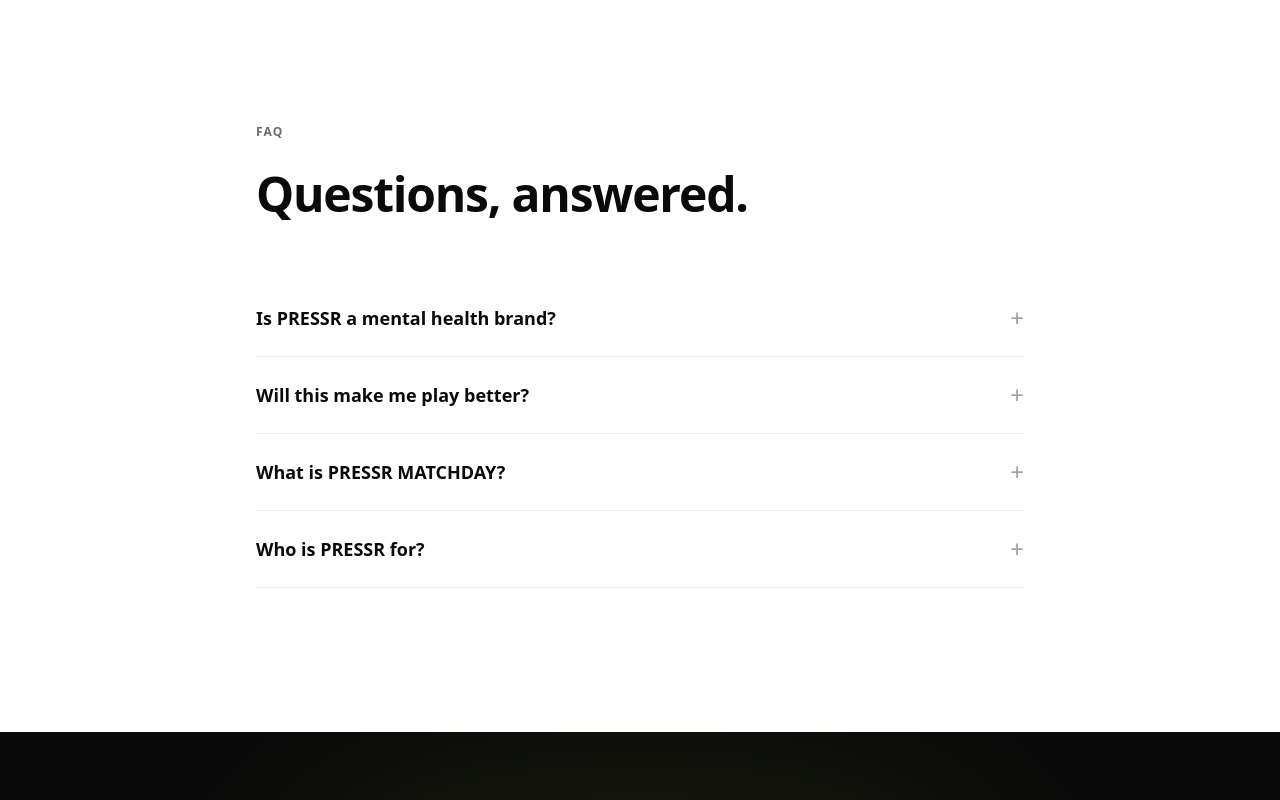
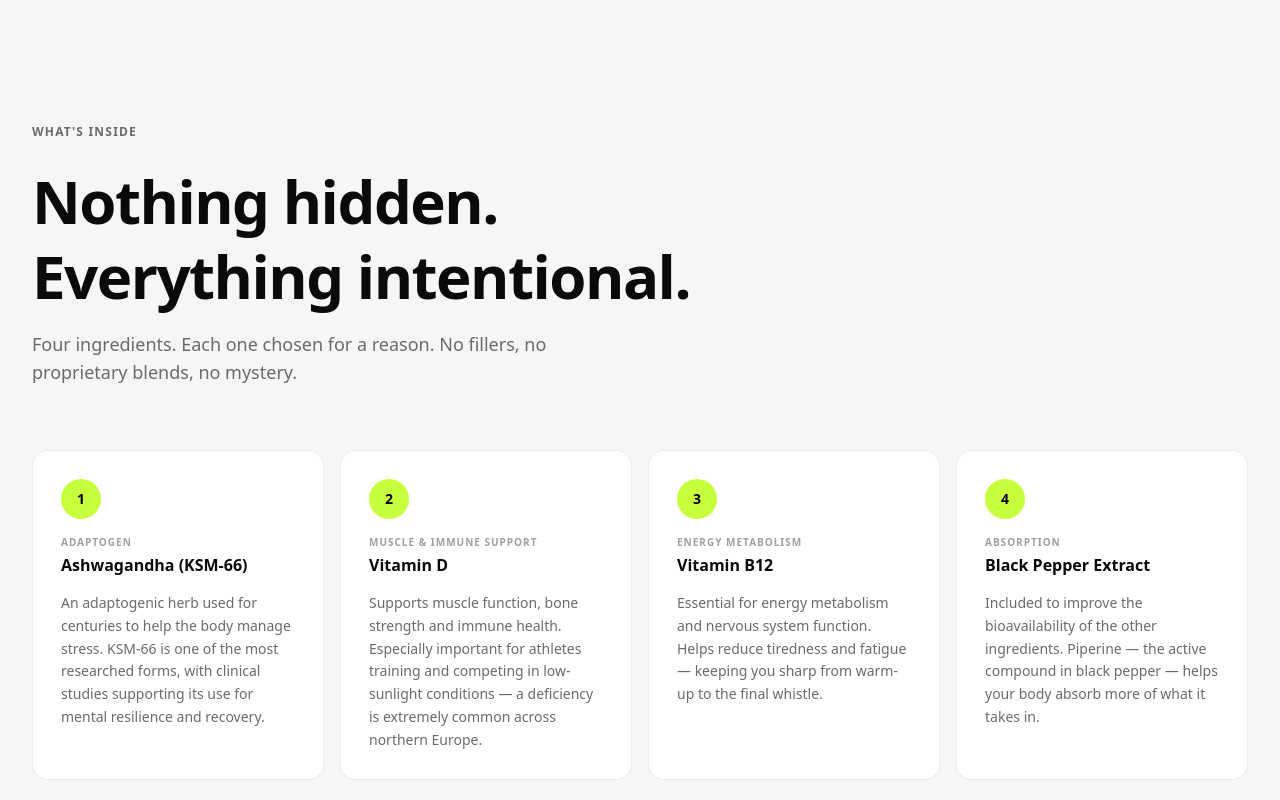
Before and after one commit to danjelschoew/pressr, a Next.js app: page / in a window 1280 px wide. Shown: the part 4920-5720 px from the top of the page. Built offline with nearby package versions, Linux system fonts and the light colour scheme; no server answers.

Commit message:
Add ingredients section and expand FAQ with ingredient questions

```diff
--- a/app/page.tsx
+++ b/app/page.tsx
@@ -5,6 +5,7 @@
 import ProductSection from "@/components/ProductSection";
 import RoutineTimeline from "@/components/RoutineTimeline";
 import BrandStory from "@/components/BrandStory";
+import Ingredients from "@/components/Ingredients";
 import FAQ from "@/components/FAQ";
 import FinalCTA from "@/components/FinalCTA";
 import Footer from "@/components/Footer";
@@ -34,6 +35,7 @@
         <ProductSection product={product} />
         <RoutineTimeline />
         <BrandStory />
+        <Ingredients />
         <FAQ />
         <FinalCTA />
       </main>
--- a/components/FAQ.tsx
+++ b/components/FAQ.tsx
@@ -5,16 +5,20 @@
 
 const faqs = [
   {
+    q: "What's in PRESSR MATCHDAY?",
+    a: "PRESSR MATCHDAY contains Ashwagandha (KSM-66), Vitamin D, Vitamin B12 and Black Pepper Extract in a vegan capsule. Every ingredient is chosen for a specific reason and listed clearly on the label. No proprietary blends, no hidden fillers.",
+  },
+  {
+    q: "Are the ingredients safe?",
+    a: "Yes. All four ingredients are well-researched and widely used in sports nutrition. Ashwagandha (KSM-66) has been studied extensively with a strong safety profile. If you have a medical condition or take medication, consult your doctor before use.",
+  },
+  {
     q: "Is PRESSR a mental health brand?",
     a: "No. PRESSR is a football performance brand. We focus on preparation, habits and matchday mindset. PRESSR products are not intended to diagnose, treat, cure or prevent any condition.",
   },
   {
     q: "Will this make me play better?",
     a: "No product can guarantee performance. PRESSR is about building a more intentional preparation system around matchday.",
-  },
-  {
-    q: "What is PRESSR MATCHDAY?",
-    a: "PRESSR MATCHDAY is an ashwagandha supplement designed to fit into your matchday preparation.",
   },
   {
     q: "Who is PRESSR for?",
--- /dev/null
+++ b/components/Ingredients.tsx
@@ -0,0 +1,99 @@
+"use client";
+
+import { useRef } from "react";
+import { motion, useInView } from "framer-motion";
+
+const ingredients = [
+  {
+    name: "Ashwagandha (KSM-66)",
+    role: "Adaptogen",
+    description:
+      "An adaptogenic herb used for centuries to help the body manage stress. KSM-66 is one of the most researched forms, with clinical studies supporting its use for mental resilience and recovery.",
+  },
+  {
+    name: "Vitamin D",
+    role: "Muscle & Immune support",
+    description:
+      "Supports muscle function, bone strength and immune health. Especially important for athletes training and competing in low-sunlight conditions — a deficiency is extremely common across northern Europe.",
+  },
+  {
+    name: "Vitamin B12",
+    role: "Energy metabolism",
+    description:
+      "Essential for energy metabolism and nervous system function. Helps reduce tiredness and fatigue — keeping you sharp from warm-up to the final whistle.",
+  },
+  {
+    name: "Black Pepper Extract",
+    role: "Absorption",
+    description:
+      "Included to improve the bioavailability of the other ingredients. Piperine — the active compound in black pepper — helps your body absorb more of what it takes in.",
+  },
+];
+
+export default function Ingredients() {
+  const ref = useRef(null);
+  const inView = useInView(ref, { once: true, margin: "-80px" });
+
+  return (
+    <section id="ingredients" className="px-6 lg:px-8 py-24 lg:py-36 bg-[#F6F6F6]">
+      <div className="max-w-7xl mx-auto" ref={ref}>
+        <motion.p
+          initial={{ opacity: 0, y: 20 }}
+          animate={inView ? { opacity: 1, y: 0 } : {}}
+          transition={{ duration: 0.6 }}
+          className="text-[#6B6B6B] text-xs font-bold tracking-widest uppercase mb-6"
+        >
+          What&apos;s Inside
+        </motion.p>
+        <motion.h2
+          initial={{ opacity: 0, y: 30 }}
+          animate={inView ? { opacity: 1, y: 0 } : {}}
+          transition={{ duration: 0.7, delay: 0.1 }}
+          className="text-4xl sm:text-5xl lg:text-6xl font-black text-[#0A0A0A] leading-tight tracking-tight mb-4"
+        >
+          Nothing hidden.
+          <br />
+          Everything intentional.
+        </motion.h2>
+        <motion.p
+          initial={{ opacity: 0, y: 20 }}
+          animate={inView ? { opacity: 1, y: 0 } : {}}
+          transition={{ duration: 0.6, delay: 0.15 }}
+          className="text-[#6B6B6B] text-lg max-w-xl mb-16"
+        >
+          Four ingredients. Each one chosen for a reason. No fillers, no proprietary blends, no mystery.
+        </motion.p>
+
+        <div className="grid sm:grid-cols-2 lg:grid-cols-4 gap-4">
+          {ingredients.map((ing, i) => (
+            <motion.div
+              key={ing.name}
+              initial={{ opacity: 0, y: 30 }}
+              animate={inView ? { opacity: 1, y: 0 } : {}}
+              transition={{ duration: 0.6, delay: 0.2 + i * 0.08 }}
+              className="bg-white rounded-2xl border border-black/7 p-7 flex flex-col gap-4"
+            >
+              <div className="w-10 h-10 rounded-full bg-[#C8FF3D] flex items-center justify-center flex-shrink-0">
+                <span className="text-black font-black text-sm">{i + 1}</span>
+              </div>
+              <div className="flex flex-col gap-1">
+                <span className="text-[10px] font-bold tracking-widest uppercase text-[#A0A0A0]">{ing.role}</span>
+                <h3 className="text-[#0A0A0A] font-bold text-base leading-snug">{ing.name}</h3>
+              </div>
+              <p className="text-[#6B6B6B] text-sm leading-relaxed">{ing.description}</p>
+            </motion.div>
+          ))}
+        </div>
+
+        <motion.p
+          initial={{ opacity: 0 }}
+          animate={inView ? { opacity: 1 } : {}}
+          transition={{ duration: 0.6, delay: 0.5 }}
+          className="mt-10 text-[#A0A0A0] text-xs leading-relaxed max-w-2xl"
+        >
+          These statements have not been evaluated by the Food and Drug Administration. PRESSR MATCHDAY is not intended to diagnose, treat, cure or prevent any disease. If you have a medical condition or take medication, consult your doctor before use.
+        </motion.p>
+      </div>
+    </section>
+  );
+}
```
